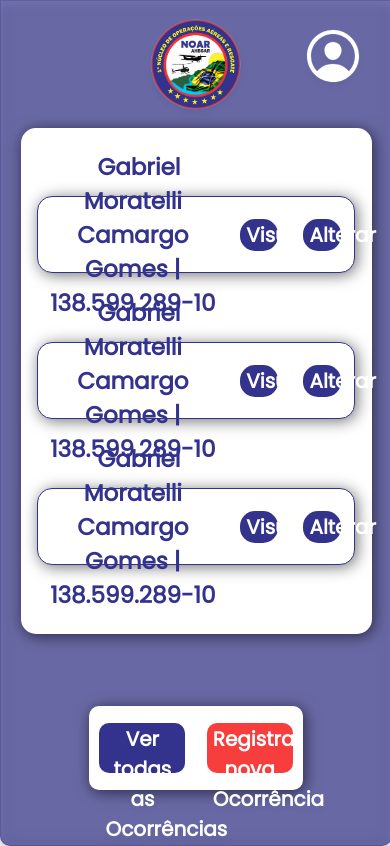
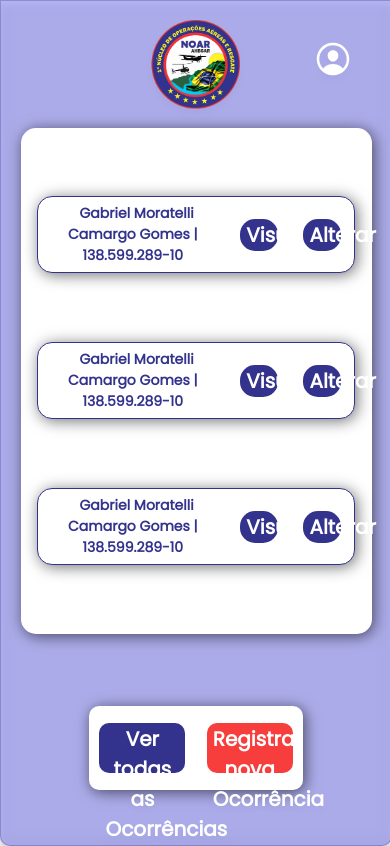
Before and after one commit to CaueFoyth/NOAR, a Flask app: page /mainpage in a window 390 px wide. Run offline with Flask 3, Linux system fonts and the light colour scheme; a user stored in the database is signed in; some libraries are stand-ins or nearby versions.

Commit message:
index fix

```diff
--- a/main.py
+++ b/main.py
@@ -54,7 +54,7 @@ def login():
 @app.route('/gerenciar', methods =['GET', 'POST'])
 def gerenciar():
     if 'logado' in session:
-        return render_template('forms.html')
+        return render_template('mainpage.html')
     return redirect(url_for("index"))
 
 @app.route('/enviar', methods =['GET', 'POST'])
--- a/static/mainpageCSS.css
+++ b/static/mainpageCSS.css
@@ -12,7 +12,7 @@ body {
   border-bottom-right-radius: 10px;
   filter: drop-shadow(0px 4px 4px rgba(0, 0, 0, 0.25));
   z-index: 10;
-  background: rgba(51, 51, 141, 0.6705882353);
+  background: rgba(151, 151, 243, 0.6705882353);
   box-shadow: 0 4px 30px rgba(0, 0, 0, 0.1019607843);
   backdrop-filter: blur(9.8px);
   -webkit-backdrop-filter: blur(9.8px);
@@ -84,6 +84,76 @@ body {
   font-family: "Poppins", sans-serif;
 }
 
+@media (max-width: 1100px) {
+  .content {
+    font-size: 18px;
+  }
+  .user {
+    scale: 350%;
+  }
+  .button-read {
+    font-size: 18px;
+  }
+  .button-edit {
+    font-size: 18px;
+  }
+}
+@media (max-width: 950px) {
+  .content {
+    font-size: 15px;
+  }
+  .user {
+    scale: 300%;
+  }
+  .button-read {
+    font-size: 16px;
+  }
+  .button-edit {
+    font-size: 16px;
+  }
+}
+@media (max-width: 520px) {
+  .content {
+    font-size: 14px;
+  }
+  .user {
+    scale: 250%;
+  }
+  .button-read {
+    font-size: 14px;
+  }
+  .button-edit {
+    font-size: 14px;
+  }
+}
+@media (max-width: 380px) {
+  .content {
+    font-size: 10px;
+  }
+  .user {
+    scale: 250%;
+  }
+  .button-read {
+    font-size: 12px;
+  }
+  .button-edit {
+    font-size: 12px;
+  }
+}
+@media (max-width: 280px) {
+  .content {
+    font-size: 10px;
+  }
+  .user {
+    scale: 250%;
+  }
+  .button-read {
+    font-size: 10px;
+  }
+  .button-edit {
+    font-size: 10px;
+  }
+}
 .buttons-content {
   width: 40%;
   display: flex;
--- a/static/mainpageCSS.scss
+++ b/static/mainpageCSS.scss
@@ -19,7 +19,7 @@ body
     border-bottom-right-radius: 10px;
     filter: drop-shadow(0px 4px 4px rgba(0, 0, 0, 0.25));
     z-index: 10;
-    background: #33338dab;
+    background: #9797f3ab;
     box-shadow: 0 4px 30px #0000001a;
     backdrop-filter: blur(9.8px);
     -webkit-backdrop-filter: blur(9.8px);
@@ -91,6 +91,92 @@ body
     justify-content: space-between;
     font-family: 'Poppins', sans-serif;
   }
+
+  @media (max-width: 1100px)
+  {
+    .content {
+      font-size: 18px;
+    }
+    .user{
+      scale: 350%;
+    }
+    .button-read{
+      font-size: 18px;
+    }
+    .button-edit{
+      font-size: 18px;
+    }
+
+  }
+
+  @media (max-width: 950px)
+  {
+    .content {
+      font-size: 15px;
+    }
+    .user{
+      scale: 300%;
+    }
+    .button-read{
+      font-size: 16px;
+    }
+    .button-edit{
+      font-size: 16px;
+    }
+
+  }
+
+  @media (max-width: 520px)
+  {
+    .content {
+      font-size: 14px;
+    }
+
+    .user{
+      scale: 250%;
+    }
+    .button-read{
+      font-size: 14px;
+    }
+    .button-edit{
+      font-size: 14px;
+    }
+
+  }
+
+  @media (max-width: 380px)
+  {
+    .content {
+      font-size: 10px;
+    }
+    .user{
+      scale: 250%;
+    }
+    .button-read{
+      font-size: 12px;
+    }
+    .button-edit{
+      font-size: 12px;
+    }
+  }
+
+  @media (max-width: 280px)
+  {
+    .content {
+      font-size: 10px;
+    }
+    .user{
+      scale: 250%;
+    }
+    .button-read{
+      font-size: 10px;
+    }
+    .button-edit{
+      font-size: 10px;
+    }
+
+  }
+
 
   .buttons-content
   {
--- a/static/style.scss
+++ b/static/style.scss
@@ -126,6 +126,7 @@
     box-shadow: 5px 4px 24px 2px #000000b5;
     -webkit-box-shadow: 5px 4px 24px 2px #000000b5;
     -moz-box-shadow: 5px 4px 24px 2px #000000b5;
+    font-family: 'Poppins', sans-serif;
   }
 
   .container {
@@ -258,3 +259,9 @@
     align-items: center;
     flex-direction: row;
   }
+  .message
+  {
+    color: #ec2f2f;
+    font-size: large;
+    font-family: 'Poppins', sans-serif;
+  }
```
Also changed, not shown: static/style.css (+7 -0 lines), templates/index.html (+5 -3 lines), 2 other files.
